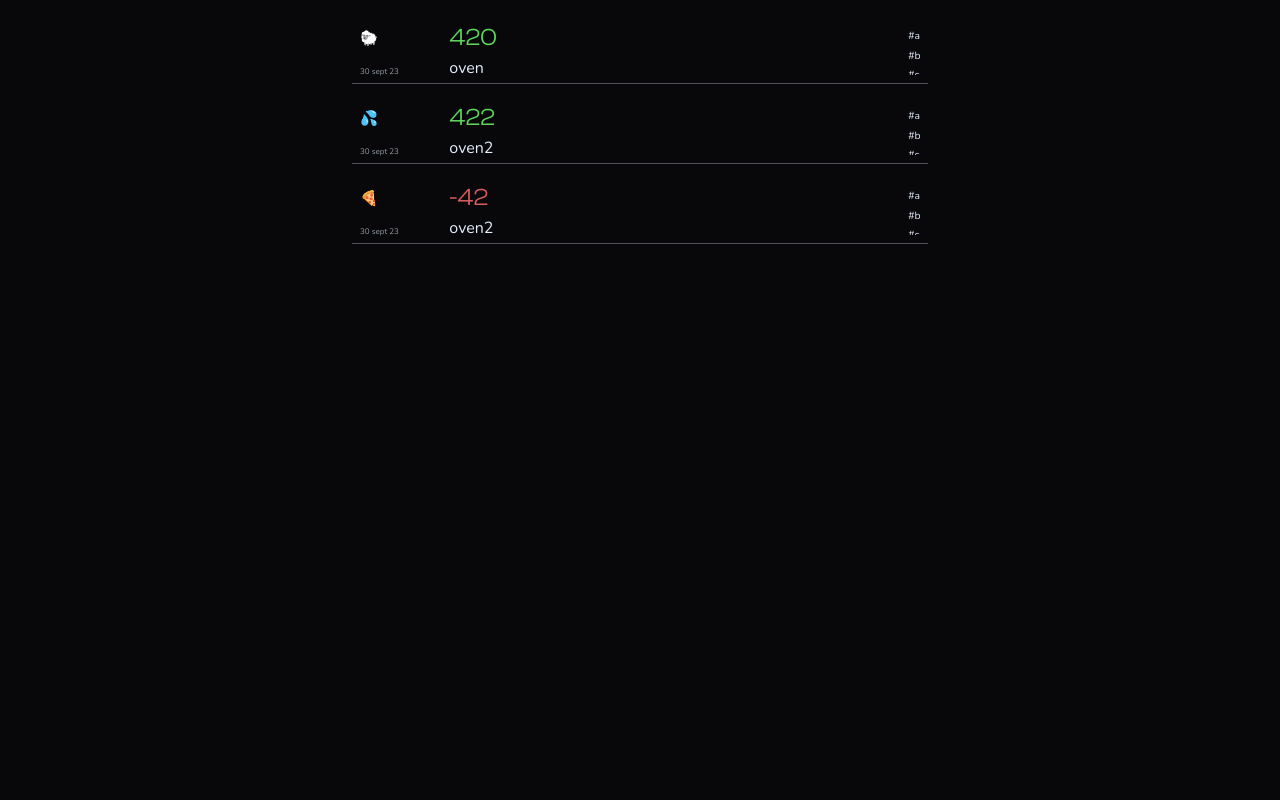
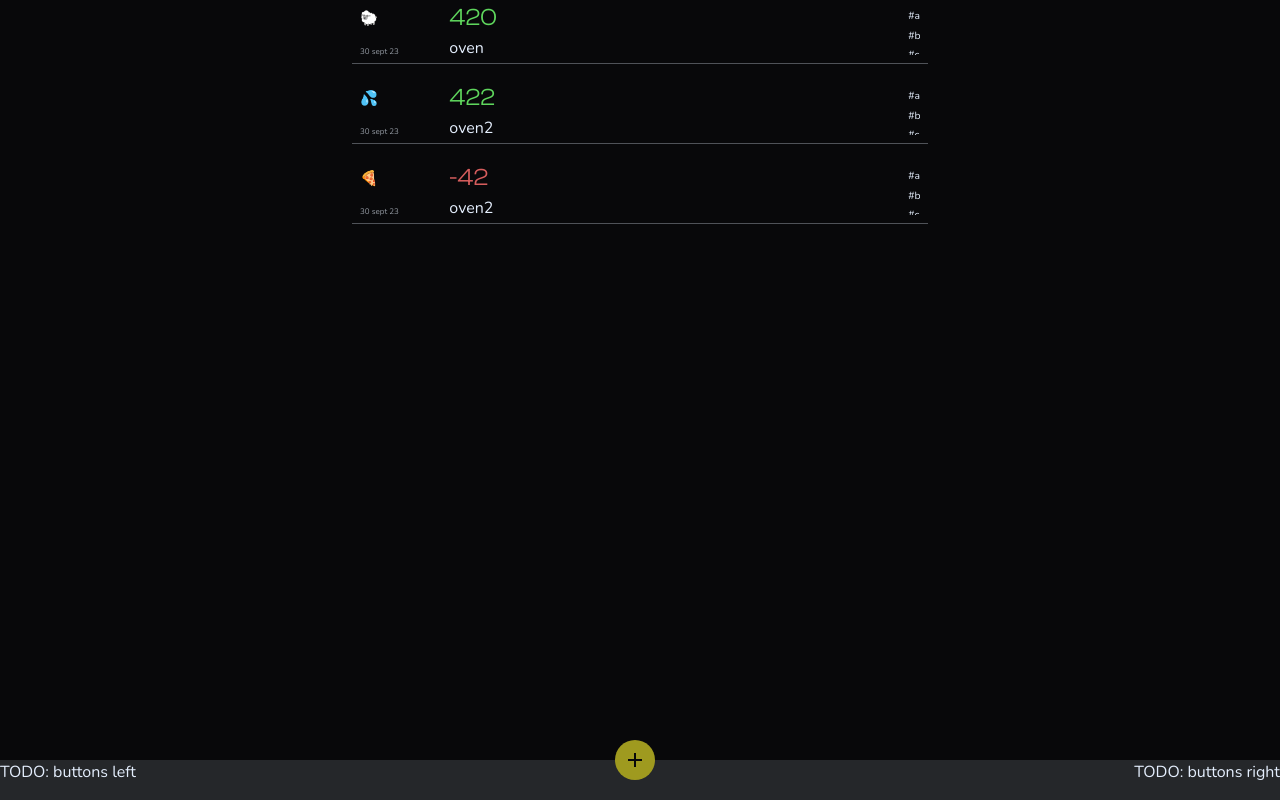
Before and after one commit to FbarcalaR/savirel, a React (Create React App) app: page / in a window 1280 px wide. Built offline with nearby package versions, Linux system fonts and the light colour scheme.

Commit message:
create menu bar

```diff
--- a/package.json
+++ b/package.json
@@ -3,6 +3,8 @@
   "version": "0.1.0",
   "private": true,
   "dependencies": {
+    "@material-ui/core": "^4.12.4",
+    "@material-ui/icons": "^4.11.3",
     "@testing-library/jest-dom": "^5.16.5",
     "@testing-library/react": "^13.4.0",
     "@testing-library/user-event": "^13.5.0",
--- a/src/App.js
+++ b/src/App.js
@@ -1,11 +1,13 @@
 import React from 'react';
 import './App.css';
 import Home from './pages/home/home.jsx';
+import MenuBar from './layout/menu-bar/menu-bar';
 
 function App() {
   return (
-    <div className="p-5">
+    <div className='h-screen'>
       <Home />
+      <MenuBar />
     </div>
   );
 }
--- a/src/index.css
+++ b/src/index.css
@@ -571,6 +571,35 @@ video {
   --tw-backdrop-sepia:  ;
 }
 
+.visible {
+  visibility: visible;
+}
+
+.invisible {
+  visibility: hidden;
+}
+
+.absolute {
+  position: absolute;
+}
+
+.sticky {
+  position: -webkit-sticky;
+  position: sticky;
+}
+
+.bottom-0 {
+  bottom: 0px;
+}
+
+.left-0 {
+  left: 0px;
+}
+
+.right-0 {
+  right: 0px;
+}
+
 .col-span-1 {
   grid-column: span 1 / span 1;
 }
@@ -583,6 +612,14 @@ video {
   margin: auto;
 }
 
+.mt-5 {
+  margin-top: 1.25rem;
+}
+
+.mb-5 {
+  margin-bottom: 1.25rem;
+}
+
 .flex {
   display: flex;
 }
@@ -591,12 +628,60 @@ video {
   display: grid;
 }
 
+.hidden {
+  display: none;
+}
+
+.h-1\/6 {
+  height: 16.666667%;
+}
+
 .h-full {
   height: 100%;
 }
 
+.h-10 {
+  height: 2.5rem;
+}
+
+.h-fit {
+  height: -webkit-fit-content;
+  height: -moz-fit-content;
+  height: fit-content;
+}
+
+.h-screen {
+  height: 100vh;
+}
+
+.h-0 {
+  height: 0px;
+}
+
+.h-8 {
+  height: 2rem;
+}
+
+.h-20 {
+  height: 5rem;
+}
+
+.h-32 {
+  height: 8rem;
+}
+
 .max-h-16 {
   max-height: 4rem;
+}
+
+.min-h-fit {
+  min-height: -webkit-fit-content;
+  min-height: -moz-fit-content;
+  min-height: fit-content;
+}
+
+.w-10 {
+  width: 2.5rem;
 }
 
 .w-full {
@@ -605,6 +690,61 @@ video {
 
 .max-w-xl {
   max-width: 36rem;
+}
+
+.flex-grow-0 {
+  flex-grow: 0;
+}
+
+.-translate-y-5 {
+  --tw-translate-y: -1.25rem;
+  -webkit-transform: translate(var(--tw-translate-x), var(--tw-translate-y)) rotate(var(--tw-rotate)) skewX(var(--tw-skew-x)) skewY(var(--tw-skew-y)) scaleX(var(--tw-scale-x)) scaleY(var(--tw-scale-y));
+          transform: translate(var(--tw-translate-x), var(--tw-translate-y)) rotate(var(--tw-rotate)) skewX(var(--tw-skew-x)) skewY(var(--tw-skew-y)) scaleX(var(--tw-scale-x)) scaleY(var(--tw-scale-y));
+}
+
+.-translate-x-20 {
+  --tw-translate-x: -5rem;
+  -webkit-transform: translate(var(--tw-translate-x), var(--tw-translate-y)) rotate(var(--tw-rotate)) skewX(var(--tw-skew-x)) skewY(var(--tw-skew-y)) scaleX(var(--tw-scale-x)) scaleY(var(--tw-scale-y));
+          transform: translate(var(--tw-translate-x), var(--tw-translate-y)) rotate(var(--tw-rotate)) skewX(var(--tw-skew-x)) skewY(var(--tw-skew-y)) scaleX(var(--tw-scale-x)) scaleY(var(--tw-scale-y));
+}
+
+.-translate-y-20 {
+  --tw-translate-y: -5rem;
+  -webkit-transform: translate(var(--tw-translate-x), var(--tw-translate-y)) rotate(var(--tw-rotate)) skewX(var(--tw-skew-x)) skewY(var(--tw-skew-y)) scaleX(var(--tw-scale-x)) scaleY(var(--tw-scale-y));
+          transform: translate(var(--tw-translate-x), var(--tw-translate-y)) rotate(var(--tw-rotate)) skewX(var(--tw-skew-x)) skewY(var(--tw-skew-y)) scaleX(var(--tw-scale-x)) scaleY(var(--tw-scale-y));
+}
+
+.-translate-y-12 {
+  --tw-translate-y: -3rem;
+  -webkit-transform: translate(var(--tw-translate-x), var(--tw-translate-y)) rotate(var(--tw-rotate)) skewX(var(--tw-skew-x)) skewY(var(--tw-skew-y)) scaleX(var(--tw-scale-x)) scaleY(var(--tw-scale-y));
+          transform: translate(var(--tw-translate-x), var(--tw-translate-y)) rotate(var(--tw-rotate)) skewX(var(--tw-skew-x)) skewY(var(--tw-skew-y)) scaleX(var(--tw-scale-x)) scaleY(var(--tw-scale-y));
+}
+
+.translate-y-12 {
+  --tw-translate-y: 3rem;
+  -webkit-transform: translate(var(--tw-translate-x), var(--tw-translate-y)) rotate(var(--tw-rotate)) skewX(var(--tw-skew-x)) skewY(var(--tw-skew-y)) scaleX(var(--tw-scale-x)) scaleY(var(--tw-scale-y));
+          transform: translate(var(--tw-translate-x), var(--tw-translate-y)) rotate(var(--tw-rotate)) skewX(var(--tw-skew-x)) skewY(var(--tw-skew-y)) scaleX(var(--tw-scale-x)) scaleY(var(--tw-scale-y));
+}
+
+.scale-0 {
+  --tw-scale-x: 0;
+  --tw-scale-y: 0;
+  -webkit-transform: translate(var(--tw-translate-x), var(--tw-translate-y)) rotate(var(--tw-rotate)) skewX(var(--tw-skew-x)) skewY(var(--tw-skew-y)) scaleX(var(--tw-scale-x)) scaleY(var(--tw-scale-y));
+          transform: translate(var(--tw-translate-x), var(--tw-translate-y)) rotate(var(--tw-rotate)) skewX(var(--tw-skew-x)) skewY(var(--tw-skew-y)) scaleX(var(--tw-scale-x)) scaleY(var(--tw-scale-y));
+}
+
+.scale-y-0 {
+  --tw-scale-y: 0;
+  -webkit-transform: translate(var(--tw-translate-x), var(--tw-translate-y)) rotate(var(--tw-rotate)) skewX(var(--tw-skew-x)) skewY(var(--tw-skew-y)) scaleX(var(--tw-scale-x)) scaleY(var(--tw-scale-y));
+          transform: translate(var(--tw-translate-x), var(--tw-translate-y)) rotate(var(--tw-rotate)) skewX(var(--tw-skew-x)) skewY(var(--tw-skew-y)) scaleX(var(--tw-scale-x)) scaleY(var(--tw-scale-y));
+}
+
+.resize-none {
+  resize: none;
+}
+
+.resize {
+  resize: both;
 }
 
 .grid-cols-6 {
@@ -627,6 +767,10 @@ video {
   justify-content: center;
 }
 
+.justify-between {
+  justify-content: space-between;
+}
+
 .gap-1 {
   gap: 0.25rem;
 }
@@ -647,6 +791,14 @@ video {
   overflow: hidden;
 }
 
+.rounded-full {
+  border-radius: 9999px;
+}
+
+.rounded-md {
+  border-radius: 0.375rem;
+}
+
 .border-b-1 {
   border-bottom-width: 1px;
 }
@@ -660,12 +812,76 @@ video {
   --tw-border-opacity: 0.5;
 }
 
+.bg-dark-yellow {
+  --tw-bg-opacity: 1;
+  background-color: rgb(159 154 31 / var(--tw-bg-opacity));
+}
+
+.bg-light-black {
+  --tw-bg-opacity: 1;
+  background-color: rgb(37 39 42 / var(--tw-bg-opacity));
+}
+
+.bg-black {
+  --tw-bg-opacity: 1;
+  background-color: rgb(8 8 10 / var(--tw-bg-opacity));
+}
+
+.bg-white {
+  --tw-bg-opacity: 1;
+  background-color: rgb(228 238 253 / var(--tw-bg-opacity));
+}
+
 .p-2 {
   padding: 0.5rem;
 }
 
 .p-5 {
   padding: 1.25rem;
+}
+
+.p-0 {
+  padding: 0px;
+}
+
+.pb-3 {
+  padding-bottom: 0.75rem;
+}
+
+.pt-3 {
+  padding-top: 0.75rem;
+}
+
+.pb-1 {
+  padding-bottom: 0.25rem;
+}
+
+.pl-2 {
+  padding-left: 0.5rem;
+}
+
+.pr-2 {
+  padding-right: 0.5rem;
+}
+
+.pt-1 {
+  padding-top: 0.25rem;
+}
+
+.pb-5 {
+  padding-bottom: 1.25rem;
+}
+
+.pl-5 {
+  padding-left: 1.25rem;
+}
+
+.pr-5 {
+  padding-right: 1.25rem;
+}
+
+.pt-5 {
+  padding-top: 1.25rem;
 }
 
 .font-title {
@@ -696,6 +912,10 @@ video {
   line-height: 1.25rem;
 }
 
+.leading-none {
+  line-height: 1;
+}
+
 .leading-tight {
   line-height: 1.25;
 }
@@ -715,6 +935,26 @@ video {
   color: rgb(214 93 93 / var(--tw-text-opacity));
 }
 
+.text-transparent {
+  color: transparent;
+}
+
+.text-black {
+  --tw-text-opacity: 1;
+  color: rgb(8 8 10 / var(--tw-text-opacity));
+}
+
+.text-light-black {
+  --tw-text-opacity: 1;
+  color: rgb(37 39 42 / var(--tw-text-opacity));
+}
+
+.transition-all {
+  transition-property: all;
+  transition-timing-function: cubic-bezier(0.4, 0, 0.2, 1);
+  transition-duration: 150ms;
+}
+
 body {
   margin: 0;
   font-family: Nunito, -apple-system, BlinkMacSystemFont, 'Segoe UI', 'Roboto', 'Oxygen',
--- /dev/null
+++ b/src/layout/menu-bar/menu-bar.jsx
@@ -0,0 +1,34 @@
+import Add from '@material-ui/icons/Add';
+import { useState } from 'react';
+
+const MenuBar = () => {
+    const [isAddMovementPanelActive, setIsAddMovementPanelActive] = useState(false);
+    return (
+        <div className='absolute h-fit bottom-0 left-0 right-0 transition-all'>
+            <div className="h-1/6 flex justify-between mt-5 bg-light-black">
+                <div>
+                    <button>TODO: buttons left</button>
+                </div>
+                <button className="bg-dark-yellow rounded-full leading-none w-10 h-10 -translate-y-5" onClick={()=>setIsAddMovementPanelActive(prev=>!prev)}>
+                            <Add className='text-black'/>
+                </button>
+                <div>
+                    <button>TODO: buttons right</button>
+                </div>
+            </div>
+            <AddMovementContainer isActive={isAddMovementPanelActive}/>
+        </div>
+    );
+}
+
+export default MenuBar;
+
+const AddMovementContainer = ({isActive}) => {
+    return (
+        <div className={`bg-black transition-all overflow-hidden ${isActive ? 'pt-5 pb-5' : ''} pl-5 pr-5 h-fit`}>
+            <div className={`transition-all ${isActive ? 'h-20' : 'h-0'} w-full text-light-black`}>
+                    <textarea className='bg-white w-full h-full pl-2 pr-2 pt-1 pb-1 resize-none rounded-md'></textarea>
+            </div>
+        </div>
+    );
+}
--- a/tailwind.config.js
+++ b/tailwind.config.js
@@ -5,6 +5,9 @@ module.exports = {
     extend: {
       borderWidth: {
         1: "1px",
+      },
+      boxShadow: {
+        'fill': '0 0 0 black',
       }
     },
     colors: {
@@ -20,6 +23,7 @@ module.exports = {
       'dark-green': '#268124',
       'gray-blue': '#8492A8',
       'dark-yellow': '#9F9A1F',
+      'transparent': 'transparent'
     },
     fontFamily: {
       title: ['ClashDisplay'],
```
